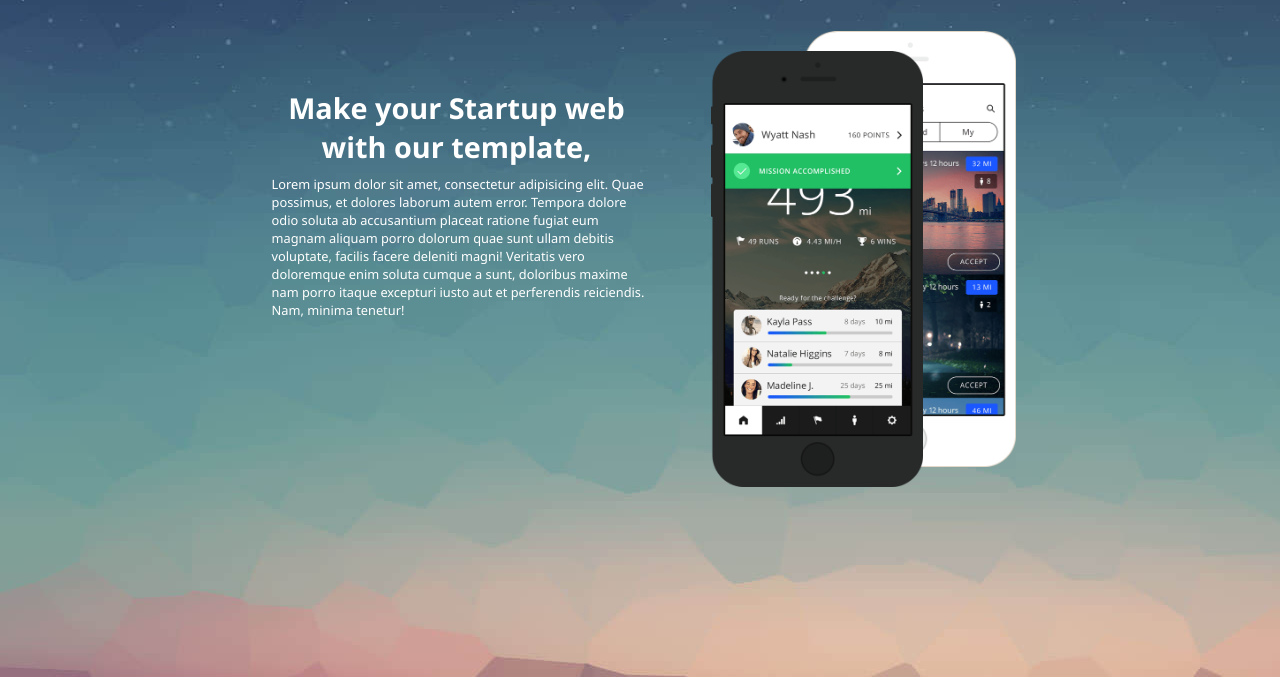
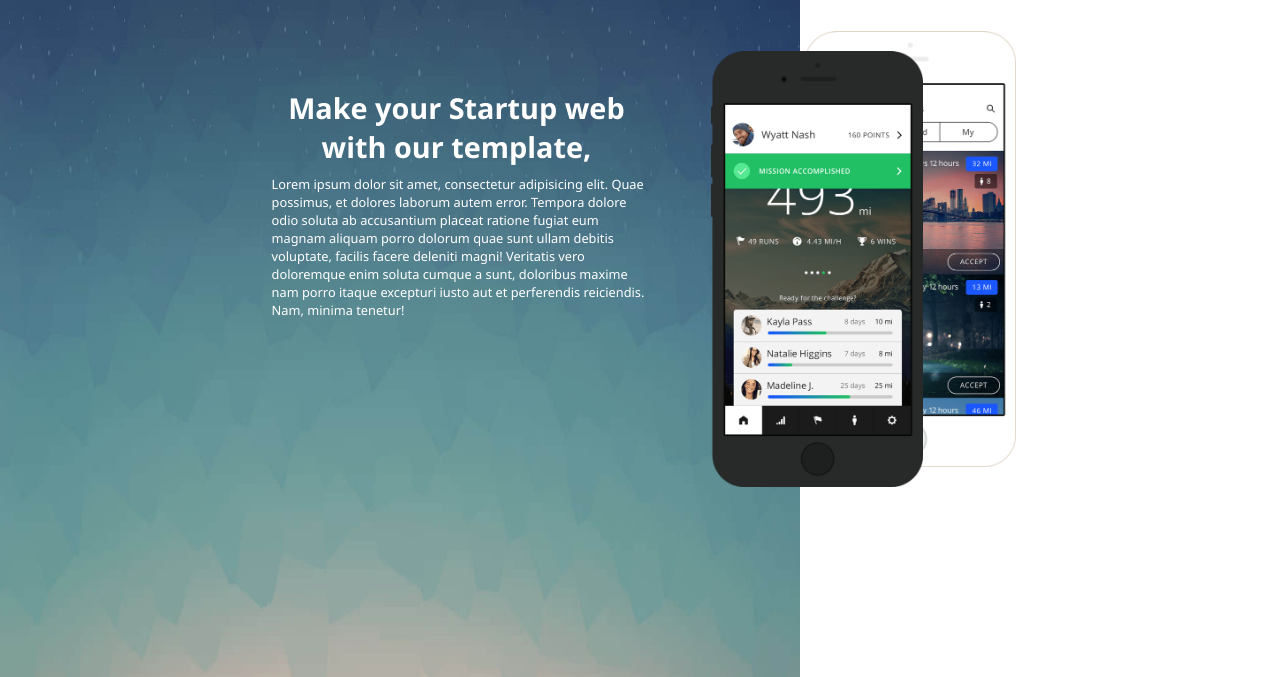
Before and after one commit to thesergioliveira/mobileApp, a website: page src/index.html in a window 1280 px wide. Shown: the part 123-800 px from the top of the page. Drawn offline with Linux system fonts and the light colour scheme; a web font is replaced by a local one.

Commit message:
some modifications to the files

```diff
--- a/src/scss/_general.scss
+++ b/src/scss/_general.scss
@@ -11,8 +11,11 @@
 }
 
 :root {
+  width: 100vw;
+  height: 100vh;
   background-image: url(../images/bg_001.jpg);
   background-repeat: no-repeat;
+  background-size: 100vh 100vw;
   font-family: "nanumGothic", "Segoe UI", Tahoma, Geneva, Verdana, sans-serif;
 }
 
```
Also changed, not shown: src/styles/main.css, 1 other file.
